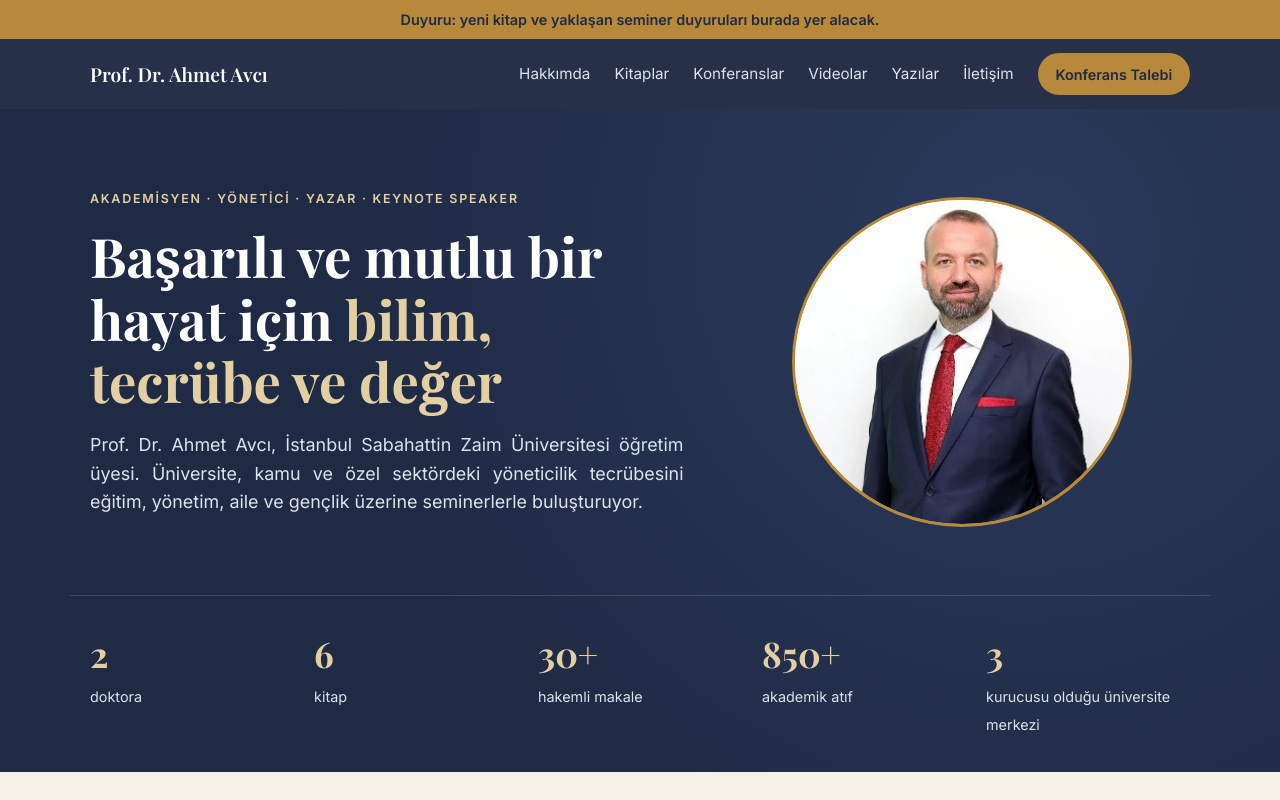
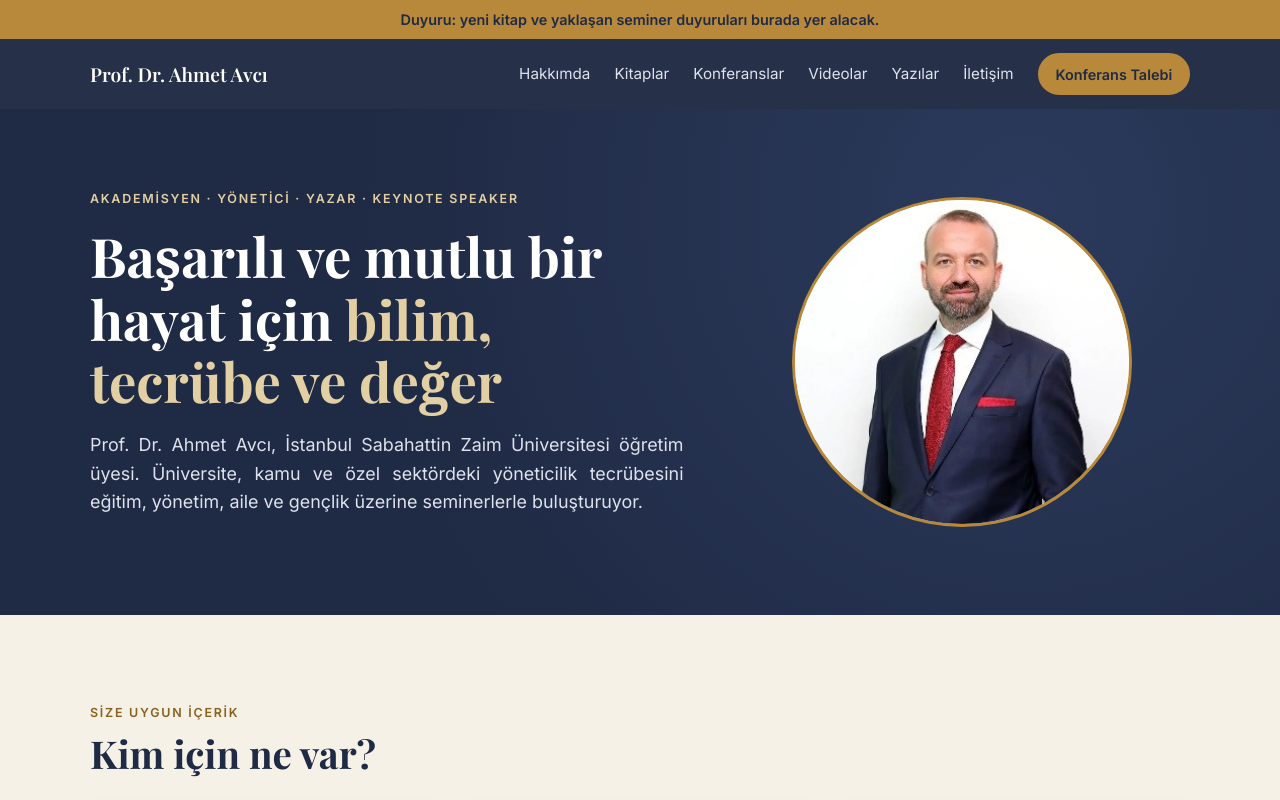
Before and after one commit to jacobhunter17/ahmet-avci-web, a plain HTML site: page index.html in a window 1280 px wide. Shown: the top 800 px of the page. Drawn offline with nearby package versions, Linux system fonts and the light colour scheme.

Commit message:
Ana sayfadaki Rakamlarla şeridini kaldır (#4)
* Alan adı www.ahmetavci.com.tr olarak güncellendi; sitemap ve robots eklendi

Co-Authored-By: Claude Opus 5.5 <noreply@anthropic.com>
Claude-Session: https://claude.ai/code/session_01WVKiVGAc41VHRjcyNQC9nY

* Site öneri modeline göre yenilendi: yeni renkler, çok sayfalı yapı, üç kapı, 4 sütunlu alt bölüm, KVKK/çerez/gizlilik

Co-Authored-By: Claude Opus 5.5 <noreply@anthropic.com>
Claude-Session: https://claude.ai/code/session_01WVKiVGAc41VHRjcyNQC9nY

* Modeldeki içeriği henüz olmayan bölümler boş olarak eklendi

Videolar, Yazılar, Kurumsal Danışmanlık, Kaynaklar, Basında, Bülten ve English
sayfaları; ana sayfaya duyuru şeridi, son videolar, kurum logoları, yorumlar,
bülten ve son yazılar; kitaplara ilk bölüm/satın al, Hakkımda'ya CV ve galeri,
Konferanslar'a takvim, Akademik'e projeler/dersler/ORCID, alt bölüme bülten ve
sosyal medya alanları.

Co-Authored-By: Claude Opus 5.5 <noreply@anthropic.com>
Claude-Session: https://claude.ai/code/session_01WVKiVGAc41VHRjcyNQC9nY

* Kitap kapakları eklendi (6 kitap), adres şimdilik www.ahmetavci7.com

Kendimizi ve Çocuklarımızı Nasıl Yetiştirelim kapağı netleştirildi.
Yeni alan adına geçiş tools/sayfalar.py içindeki SITE değeriyle tek satırda yapılır.

Co-Authored-By: Claude Opus 5.5 <noreply@anthropic.com>
Claude-Session: https://claude.ai/code/session_01WVKiVGAc41VHRjcyNQC9nY

* Ana sayfa ilk ekranındaki iki buton kaldırıldı

Co-Authored-By: Claude Opus 5.5 <noreply@anthropic.com>
Claude-Session: https://claude.ai/code/session_01WVKiVGAc41VHRjcyNQC9nY

* Gövde metinleri iki yana yaslandı (Türkçe heceleme ile)

Co-Authored-By: Claude Opus 5.5 <noreply@anthropic.com>
Claude-Session: https://claude.ai/code/session_01WVKiVGAc41VHRjcyNQC9nY

* Ana sayfadaki Rakamlarla şeridi kaldırıldı

Co-Authored-By: Claude Opus 5.5 <noreply@anthropic.com>
Claude-Session: https://claude.ai/code/session_01WVKiVGAc41VHRjcyNQC9nY

---------

Co-authored-by: Claude <noreply@anthropic.com>

```diff
--- a/index.html
+++ b/index.html
@@ -48,13 +48,6 @@
     <div class="hero-photo reveal">
       <img src="img/portre.jpg" alt="Prof. Dr. Ahmet Avcı" width="330" height="330">
     </div>
-  </div>
-  <div class="wrap stats reveal">
-    <div><strong>2</strong><span>doktora</span></div>
-    <div><strong>6</strong><span>kitap</span></div>
-    <div><strong>30+</strong><span>hakemli makale</span></div>
-    <div><strong>850+</strong><span>akademik atıf</span></div>
-    <div><strong>3</strong><span>kurucusu olduğu üniversite merkezi</span></div>
   </div>
 </section>
 
--- a/style.css
+++ b/style.css
@@ -45,7 +45,7 @@ a { color: var(--navy); }
 .links a:not(.btn):hover, .links a[aria-current="page"] { color: var(--gold-soft); }
 .menu-btn { display: none; background: none; border: 0; color: var(--white); font-size: 1.6rem; cursor: pointer; }
 
-.hero { background: radial-gradient(circle at 80% 20%, var(--navy-2), var(--navy) 60%); color: #DDE2EC; padding: 80px 0 34px; }
+.hero { background: radial-gradient(circle at 80% 20%, var(--navy-2), var(--navy) 60%); color: #DDE2EC; padding: 80px 0 80px; }
 .hero-inner { display: grid; grid-template-columns: 1.3fr 1fr; gap: 50px; align-items: center; }
 .lead { font-size: 1.12rem; max-width: 36em; }
 .cta { display: flex; gap: 14px; flex-wrap: wrap; margin-top: 28px; }
```
Also changed, not shown: 1 other file.
